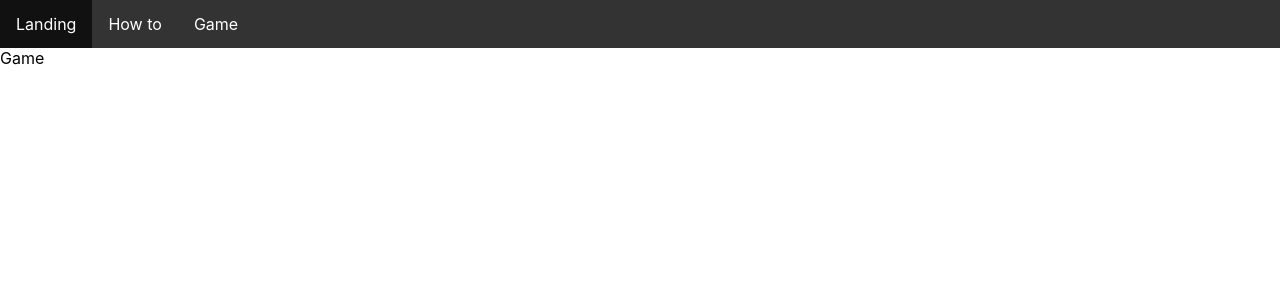
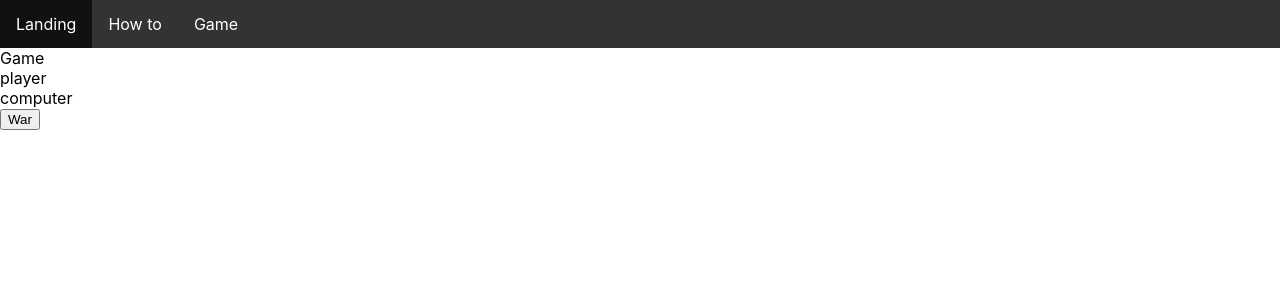
Before and after one commit to Cobanz/CardGame, a React (Create React App) app: page /game in a window 1280 px wide. Shown: the top 300 px of the page. Built offline with nearby package versions, Linux system fonts and the light colour scheme.

Commit message:
staging game stuff

```diff
--- a/src/Game/Game.jsx
+++ b/src/Game/Game.jsx
@@ -2,8 +2,22 @@ import React from 'react'
 
 function Game() {
     return (
-        <div>
+        <div className="game_container">
             Game
+            <div className="player_field">
+            player
+                <div className="player_deck">
+
+                </div>
+
+            </div>
+            <div className="computer_field">
+                computer
+                <div className="computer_deck">
+
+                </div>
+            </div>
+            <button>War</button>
         </div>
     )
 }
```
